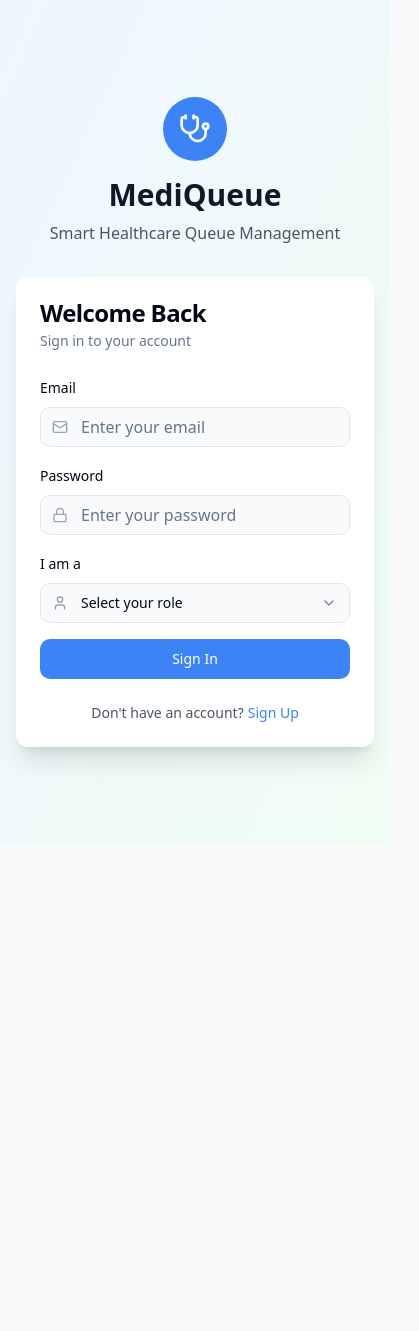
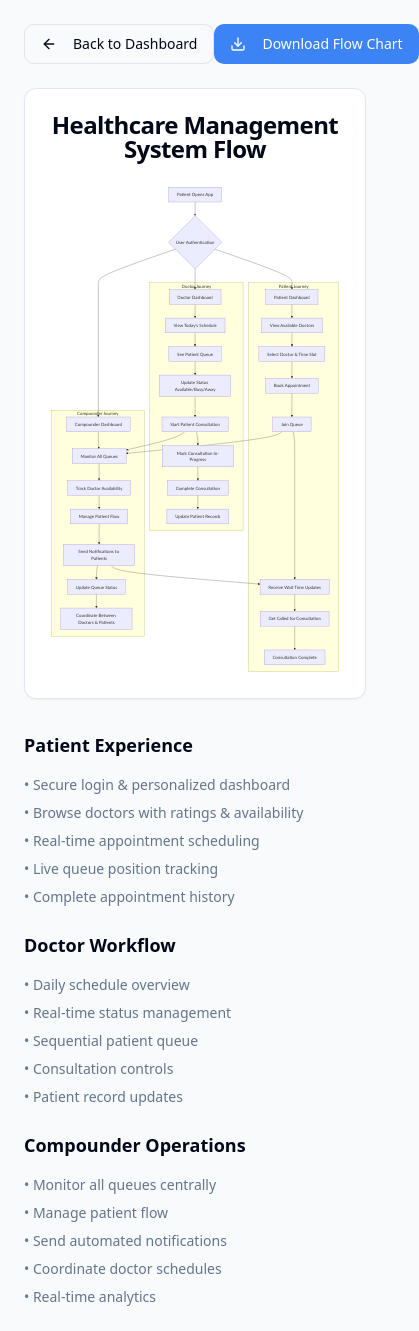
Before and after one commit to Atharva0222/clinic-queue-zero, a React (Vite) app: page /flow in a window 390 px wide. Shown: the whole page, 419 px wide, since content can reach past the window. Before the commit the page ends 844 px from the top, so only its background shows below. Built offline with nearby package versions, Linux system fonts and the light colour scheme.

Commit message:
Add flowchart to files

```diff
--- a/package.json
+++ b/package.json
@@ -47,6 +47,7 @@
     "embla-carousel-react": "^8.3.0",
     "input-otp": "^1.2.4",
     "lucide-react": "^0.462.0",
+    "mermaid": "^11.11.0",
     "next-themes": "^0.3.0",
     "react": "^18.3.1",
     "react-day-picker": "^8.10.1",
--- a/src/App.tsx
+++ b/src/App.tsx
@@ -9,6 +9,7 @@ import { LoginScreen } from "@/components/auth/LoginScreen";
 import { PatientDashboard } from "@/components/patient/PatientDashboard";
 import { DoctorDashboard } from "@/components/doctor/DoctorDashboard";
 import { CompounderDashboard } from "@/components/compounder/CompounderDashboard";
+import FlowPage from "@/pages/FlowPage";
 import { Button } from "@/components/ui/button";
 import { LogOut } from "lucide-react";
 
@@ -62,6 +63,7 @@ const App = () => (
       <BrowserRouter>
         <AuthProvider>
           <Routes>
+            <Route path="/flow" element={<FlowPage />} />
             <Route path="*" element={<AppContent />} />
           </Routes>
         </AuthProvider>
--- /dev/null
+++ b/src/components/FlowChart.tsx
@@ -0,0 +1,80 @@
+import React, { useEffect, useRef } from 'react';
+import mermaid from 'mermaid';
+import { Card, CardContent, CardHeader, CardTitle } from '@/components/ui/card';
+
+const FlowChart: React.FC = () => {
+  const chartRef = useRef<HTMLDivElement>(null);
+
+  useEffect(() => {
+    mermaid.initialize({
+      startOnLoad: true,
+      theme: 'default',
+      flowchart: {
+        useMaxWidth: true,
+        htmlLabels: true
+      }
+    });
+
+    if (chartRef.current) {
+      const chartDefinition = `
+        graph TD
+            A[Patient Opens App] --> B{User Authentication}
+            B --> C[Patient Dashboard]
+            B --> D[Doctor Dashboard]
+            B --> E[Compounder Dashboard]
+
+            subgraph "Patient Journey"
+                C --> F[View Available Doctors]
+                F --> G[Select Doctor & Time Slot]
+                G --> H[Book Appointment]
+                H --> I[Join Queue]
+                I --> J[Receive Wait Time Updates]
+                J --> K[Get Called for Consultation]
+                K --> L[Consultation Complete]
+            end
+
+            subgraph "Doctor Journey"
+                D --> M[View Today's Schedule]
+                M --> N[See Patient Queue]
+                N --> O[Update Status Available/Busy/Away]
+                O --> P[Start Patient Consultation]
+                P --> Q[Mark Consultation In-Progress]
+                Q --> R[Complete Consultation]
+                R --> S[Update Patient Records]
+            end
+
+            subgraph "Compounder Journey"
+                E --> T[Monitor All Queues]
+                T --> U[Track Doctor Availability]
+                U --> V[Manage Patient Flow]
+                V --> W[Send Notifications to Patients]
+                W --> X[Update Queue Status]
+                X --> Y[Coordinate Between Doctors & Patients]
+            end
+
+            I --> T
+            P --> T
+            W --> J
+      `;
+
+      mermaid.render('flowchart', chartDefinition).then((result) => {
+        if (chartRef.current) {
+          chartRef.current.innerHTML = result.svg;
+        }
+      });
+    }
+  }, []);
+
+  return (
+    <Card className="w-full max-w-6xl mx-auto">
+      <CardHeader>
+        <CardTitle className="text-center">Healthcare Management System Flow</CardTitle>
+      </CardHeader>
+      <CardContent>
+        <div ref={chartRef} className="w-full overflow-x-auto" />
+      </CardContent>
+    </Card>
+  );
+};
+
+export default FlowChart;
--- /dev/null
+++ b/src/pages/FlowPage.tsx
@@ -0,0 +1,85 @@
+import React from 'react';
+import FlowChart from '@/components/FlowChart';
+import { Button } from '@/components/ui/button';
+import { Download, ArrowLeft } from 'lucide-react';
+import { useNavigate } from 'react-router-dom';
+
+const FlowPage: React.FC = () => {
+  const navigate = useNavigate();
+
+  const handleDownload = () => {
+    const svg = document.querySelector('#flowchart svg');
+    if (svg) {
+      const serializer = new XMLSerializer();
+      const svgString = serializer.serializeToString(svg);
+      const blob = new Blob([svgString], { type: 'image/svg+xml' });
+      const url = URL.createObjectURL(blob);
+
+      const link = document.createElement('a');
+      link.href = url;
+      link.download = 'healthcare-system-flow.svg';
+      document.body.appendChild(link);
+      link.click();
+      document.body.removeChild(link);
+      URL.revokeObjectURL(url);
+    }
+  };
+
+  return (
+    <div className="min-h-screen bg-background p-6">
+      <div className="max-w-7xl mx-auto">
+        <div className="flex items-center justify-between mb-6">
+          <Button variant="outline" onClick={() => navigate('/')}>
+            <ArrowLeft className="h-4 w-4 mr-2" />
+            Back to Dashboard
+          </Button>
+          <Button onClick={handleDownload}>
+            <Download className="h-4 w-4 mr-2" />
+            Download Flow Chart
+          </Button>
+        </div>
+
+        <FlowChart />
+
+        <div className="mt-8 space-y-6">
+          <div className="grid md:grid-cols-3 gap-6">
+            <div className="space-y-4">
+              <h3 className="text-lg font-semibold">Patient Experience</h3>
+              <ul className="space-y-2 text-sm text-muted-foreground">
+                <li>• Secure login & personalized dashboard</li>
+                <li>• Browse doctors with ratings & availability</li>
+                <li>• Real-time appointment scheduling</li>
+                <li>• Live queue position tracking</li>
+                <li>• Complete appointment history</li>
+              </ul>
+            </div>
+
+            <div className="space-y-4">
+              <h3 className="text-lg font-semibold">Doctor Workflow</h3>
+              <ul className="space-y-2 text-sm text-muted-foreground">
+                <li>• Daily schedule overview</li>
+                <li>• Real-time status management</li>
+                <li>• Sequential patient queue</li>
+                <li>• Consultation controls</li>
+                <li>• Patient record updates</li>
+              </ul>
+            </div>
+
+            <div className="space-y-4">
+              <h3 className="text-lg font-semibold">Compounder Operations</h3>
+              <ul className="space-y-2 text-sm text-muted-foreground">
+                <li>• Monitor all queues centrally</li>
+                <li>• Manage patient flow</li>
+                <li>• Send automated notifications</li>
+                <li>• Coordinate doctor schedules</li>
+                <li>• Real-time analytics</li>
+              </ul>
+            </div>
+          </div>
+        </div>
+      </div>
+    </div>
+  );
+};
+
+export default FlowPage;
```
Also changed, not shown: 1 other file (tests, documents, lock files or other folders).
